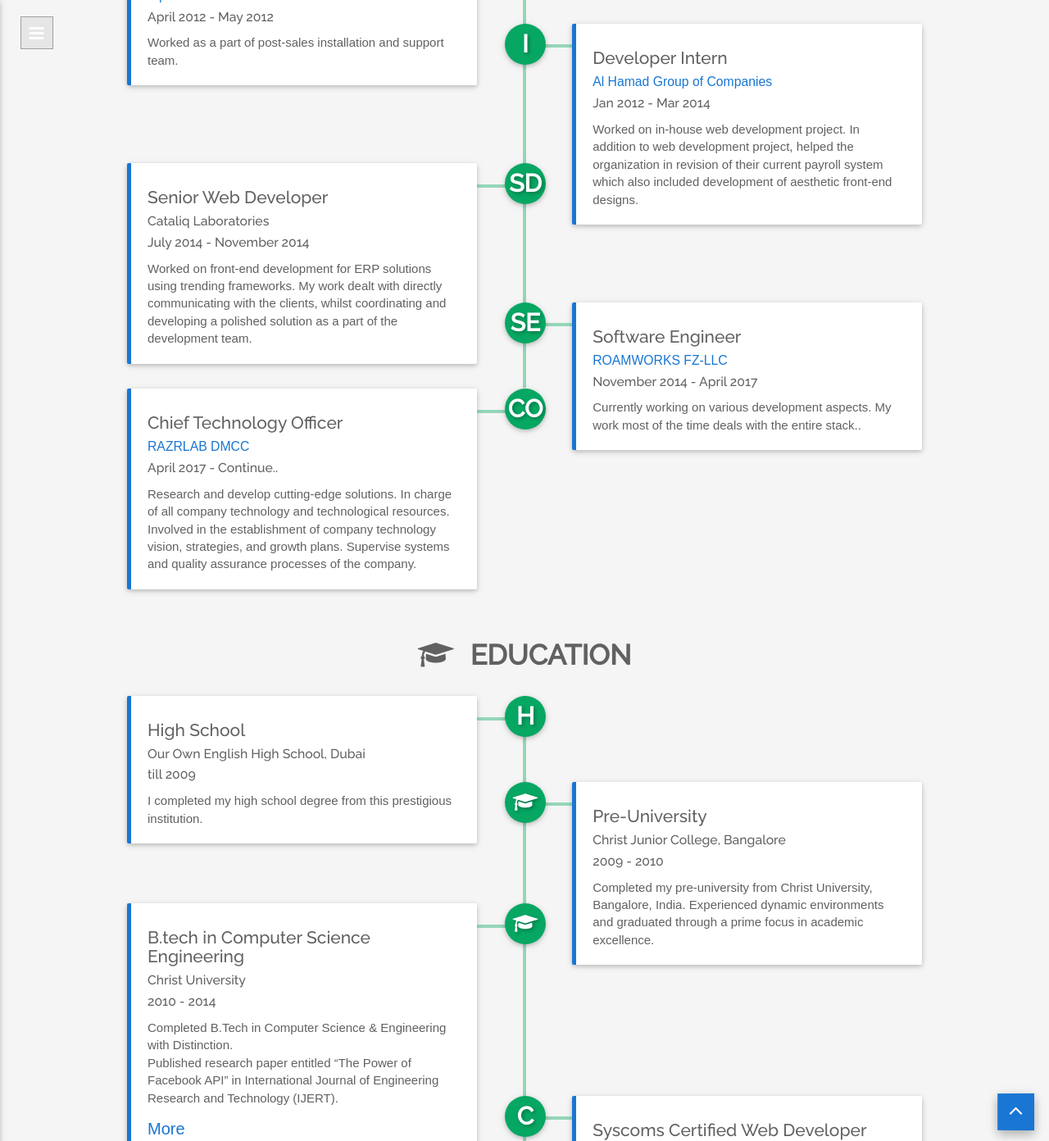
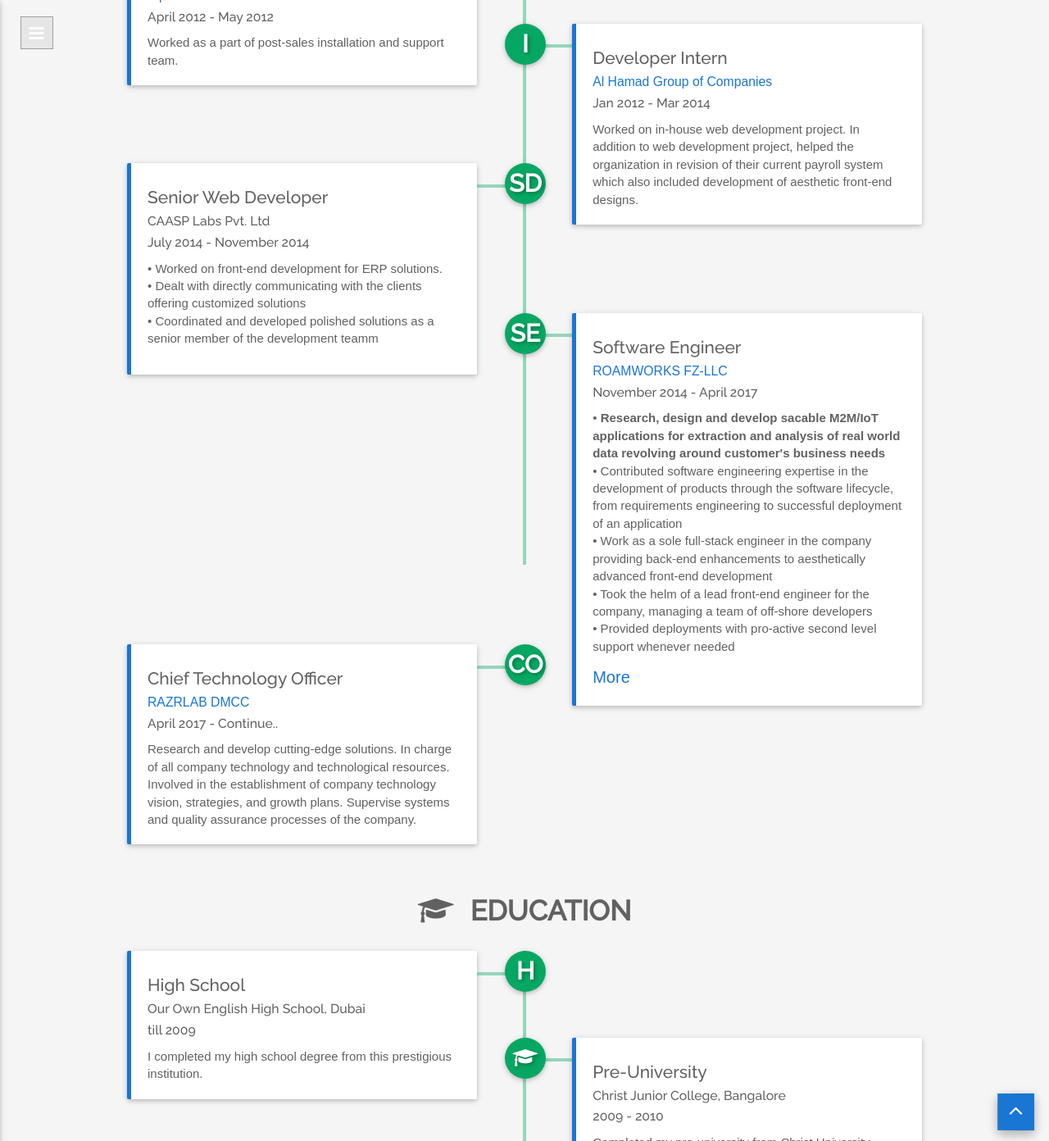
Before and after one commit to zubair1024/zubair1024.github.io, a Jekyll site: the page about/index.html, which Jekyll copies as it is, in a window 1280 px wide and 1400 px high, scrolled down 1879 px, cut to the strip 0-1392 px from the top of the window. Shown: the whole strip at 82% size. Built offline with Jekyll 4.4.1, drawn with Linux system fonts in a browser that asks for light colours; some web fonts are replaced.

Commit message:
committing new jd for old job post

```diff
--- a/about/index.html
+++ b/about/index.html
@@ -652,7 +652,8 @@
                             <!-- TIMELINE TITLE INFO -->
                             <div class="timeline-info">
                                 <h6>
-                                    <small>Cataliq Laboratories</small>
+                                    <small>
+                                        <a href="http://www.caasplabs.com/" _target="blank"></a>CAASP Labs Pvt. Ltd</small>
                                 </h6>
                                 <h6>
                                     <small>July 2014 - November 2014</small>
@@ -660,9 +661,13 @@
                             </div>
                             <!-- TIMELINE PARAGRAPH -->
                             <p>
-                                Worked on front-end development for ERP solutions using trending frameworks. My work dealt with directly communicating with
-                                the clients, whilst coordinating and developing a polished solution as a part of the development
-                                team.
+                                <ul>
+                                    <li>• Worked on front-end development for ERP solutions.</li>
+                                    <li>• Dealt with directly communicating with the clients offering customized solutions</li>
+                                    <li>• Coordinated and developed polished solutions as a senior member of the development
+                                        teamm
+                                    </li>
+                                </ul>
                             </p>
 
                         </div>
@@ -693,12 +698,27 @@
                             </div>
                             <!-- TIMELINE PARAGRAPH -->
                             <p>
-                                Currently working on various development aspects. My work most of the time deals with the entire stack..
+                                <ul>
+                                    <li>•
+                                        <b> Research, design and develop sacable M2M/IoT applications for extraction and analysis
+                                            of real world data revolving around customer's business needs </b>
+                                    </li>
+                                    <li>• Contributed software engineering expertise in the development of products through the
+                                        software lifecycle, from requirements engineering to successful deployment of an
+                                        application
+                                    </li>
+                                    <li>• Work as a sole full-stack engineer in the company providing back-end enhancements to
+                                        aesthetically advanced front-end development</li>
+                                    <li> • Took the helm of a lead front-end engineer for the company, managing a team of off-shore
+                                        developers
+                                    </li>
+                                    <li> • Provided deployments with pro-active second level support whenever needed</li>
+                                </ul>
                             </p>
                             <!-- BUTTON TRIGGER MODAL -->
-                            <!--<a href="#" class="modal-dot" data-toggle="modal" data-target="#myModal-5">-->
-                            <!--<i class="fa fa-ellipsis-h" aria-hidden="true"></i>-->
-                            <!--</a>-->
+                            <a href="#" class="modal-dot" data-toggle="modal" data-target="#myModal-5">
+                                More
+                            </a>
                         </div>
                     </div>
                 </div>
@@ -727,8 +747,8 @@
                             </div>
                             <!-- TIMELINE PARAGRAPH -->
                             <p>
-                                Research and develop cutting-edge solutions. In charge of all company technology and technological resources.
-                                Involved in the establishment of company technology vision, strategies, and growth plans. Supervise systems
+                                Research and develop cutting-edge solutions. In charge of all company technology and technological resources. Involved in
+                                the establishment of company technology vision, strategies, and growth plans. Supervise systems
                                 and quality assurance processes of the company.
                             </p>
                             <!-- BUTTON TRIGGER MODAL -->
@@ -1228,19 +1248,56 @@
                     <button type="button" class="close" data-dismiss="modal" aria-label="Close">
                         <span aria-hidden="true">&times;</span>
                     </button>
-                    <h4 class="modal-title" id="myModalLabel-5">EXPERIENCE AT M</h4>
+                    <h4 class="modal-title" id="myModalLabel-5">Software Engineer at ROAMWORKS FZ-LLC</h4>
                     <h6>
-                        <small>Jan 2014 - Mar 2015</small>
+                        <small>November 2014 - April 2017</small>
                     </h6>
                 </div>
                 <!--MODAL BODY-->
                 <div class="modal-body">
                     <p>
-                        I have learned a great many things from participating in varsity football. It has changed my entire outlook on and attitude
-                        toward life. Before my freshman year at [high-school], I was shy, had low self-esteem and turned
-                        away from seemingly impossible challenges. Football has altered all of these qualities. On the first
-                        day of freshman practice, the team warmed up with a game of touch football. The players were split
-                        up and the game began. However,
+                        <b>Key Roles:</b>
+                        <ul>
+                            <li>•
+                                <b> Research, design and develop sacable M2M/IoT applications for extraction and analysis of
+                                    real world data revolving around customer's business needs </b>
+                            </li>
+                            <li>• Contributed software engineering expertise in the development of products through the software
+                                lifecycle, from requirements engineering to successful deployment of an application
+                            </li>
+                            <li>• Work as a sole full-stack engineer in the company providing back-end enhancements to aesthetically
+                                advanced front-end development</li>
+                            <li> • Took the helm of a lead front-end engineer for the company, managing a team of off-shore developers
+                            </li>
+                            <li> • Provided deployments with pro-active second level support whenever needed</li>
+                        </ul>
+                        <hr>
+                        <b>Key Contributions:</b>
+                        <ul>
+                            <li>
+                                • Developed and deployed tank level monitoring solution for
+                                <a href="http://www.npa.gov.gh/"
+                                    target="_blank">National Petroleum Authority of Ghana (NPA)</a> with a unique mechanism for generating work
+                                orders which automated and streamlined their operations
+                            </li>
+                            <li>• Developed strategic proof of concept for the company with a tank level monitoring solution
+                                for
+                                <a href="https://www.trafigura.com/" target="_blank">Trafigura</a>, which is a global leader in the Oil and Gas Industry
+                            </li>
+                            <li>• Involved in the development of wide scale fleet management solution for the
+                                <a href="http://www.dewa.gov.ae/en"
+                                    target="_blank">Water and Electricity Authority of Dubai (DEWA)</a>,
+                                <a href="http://www.transafe.ae/"
+                                    target="_blank">Transafe</a>,
+                                <a href="http://www.allied-transport.com/" target="_blank">Allied Transports</a>,
+                                <a href="http://www.allied-transport.com/" target="_blank">Allied Planning</a> and  <a href="http://www.action-is.com/" target="_blank">Action International</a>.</li>
+                            <li>• Built the first mobile application to compliment the fleet management solution deployed for
+                                the <a href="http://www.dewa.gov.ae/en" target="_blank">Water and Electricity Authority of Dubai (DEWA)</a>, giving the management operational overview
+                                and insightful analytics on the fly of the "Track and Trace" solution</li>
+                            <li>• Involved in the development and roll out of heavy equipment monitoring solution for <a href="https://www.linkedin.com/company/engineers-office/" target="_blank">Engineer's
+                                Office</a>, <a href="http://www.action-is.com/" target="_blank">Action International</a> and <a href="http://www.qer.ae/" target="_blank">QER</a></li>
+                        </ul>
+
                     </p>
                 </div>
                 <!--MODAL FOOTER-->
```
Also changed, not shown: 1 other file.
